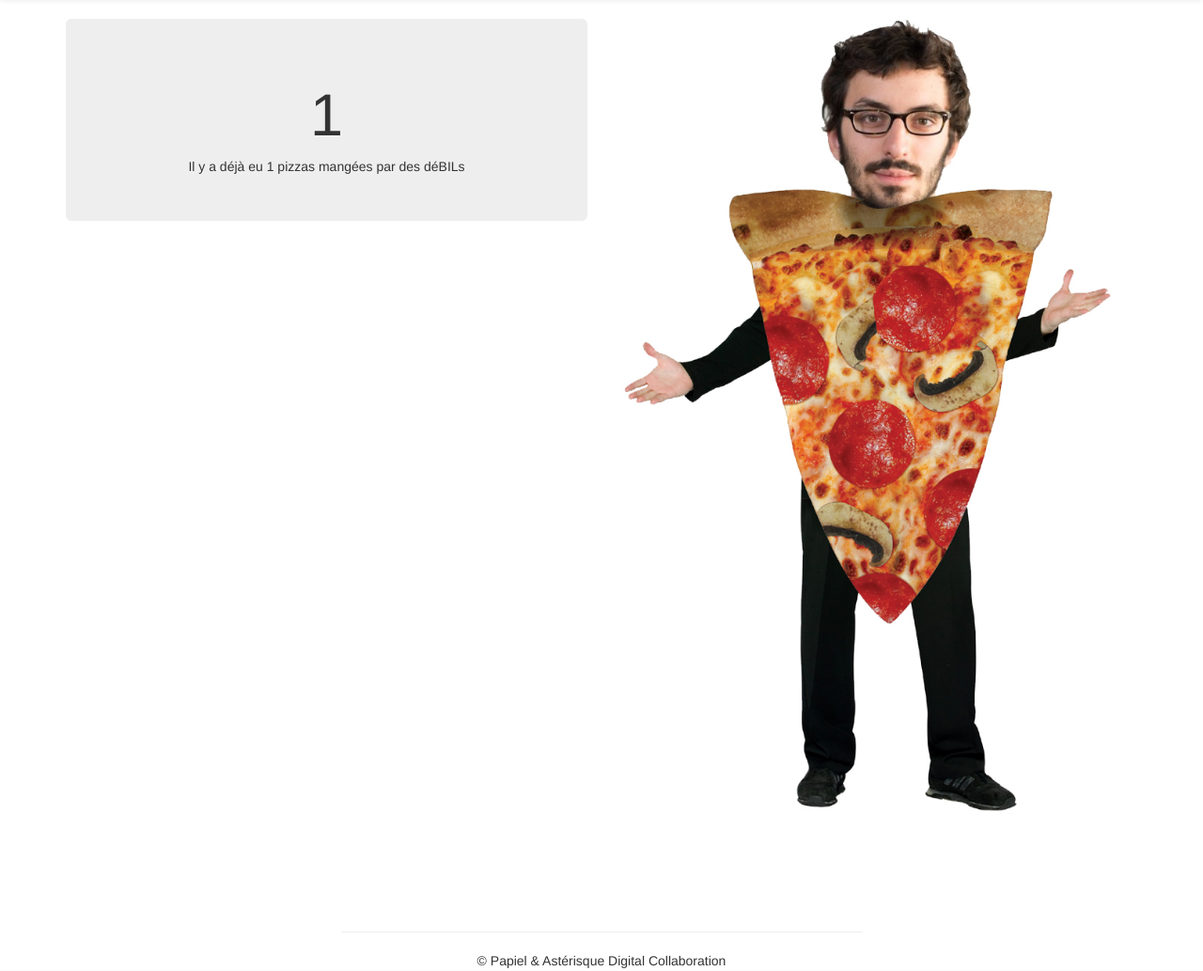
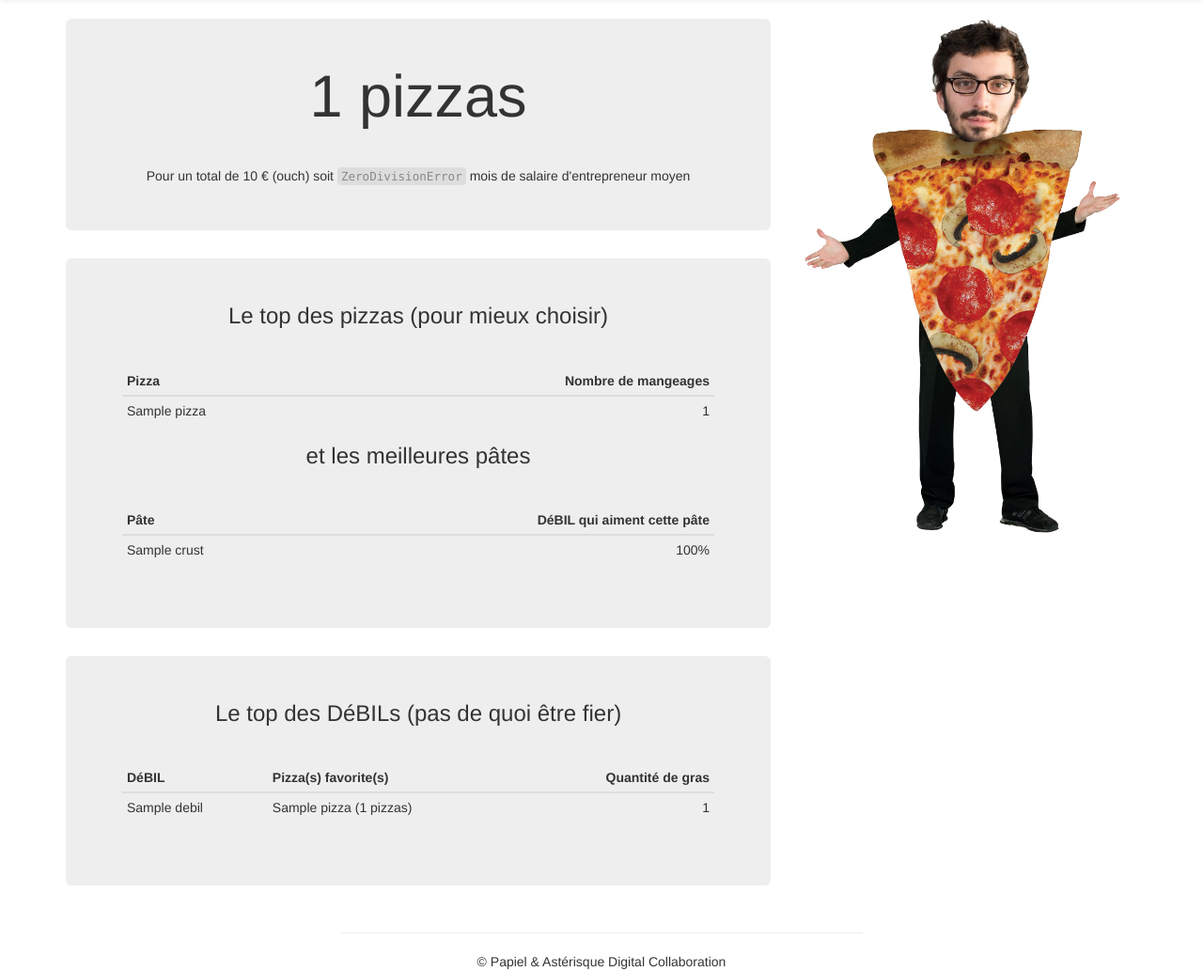
Before and after one commit to HackBil/jeudizza, a Django app: page / in a window 1280 px wide. Shown: the part 52-1085 px from the top of the page at 94% size. Run offline with Django 3.2, Linux system fonts and the light colour scheme; tables that the repository leaves empty hold one stand-in row (values such as "Sample post"); parts of the project's set-up code (start-up, migrations or seed data) failed here and were passed over; some libraries are stand-ins or nearby versions.

Commit message:
Add stats to the main page

```diff
--- a/orders/views.py
+++ b/orders/views.py
@@ -1,4 +1,5 @@
 from django.shortcuts import render
+from django.db.models import Count, Sum
 from orders.models import Order, PizzaOrder, Debil
 from orders.forms import PizzaOrderForm
 from orders.signals import INVITED_PREFIX
@@ -11,6 +12,24 @@ WALKERS = 2
 
 def home(request):
     pizza_count = PizzaOrder.objects.count()
+    top5_pizzas = PizzaOrder.objects.values('pizza__name').annotate(count=Count('pizza__name')).order_by("-count")[:5]
+    top5_debils = PizzaOrder.objects.values('debil__name').exclude(debil__name__startswith=INVITED_PREFIX).annotate(count=Count('debil__name')).order_by("-count")[:10]
+    top_crusts = PizzaOrder.objects.values('crust__name').annotate(count=Count('crust__name')).order_by("-count")
+    total_money = PizzaOrder.objects.all().aggregate(sum=Sum('pizza__price'))
+
+    for debil in top5_debils:
+        pizzas = PizzaOrder.objects.filter(debil__name=debil['debil__name']).values('pizza__name').annotate(count=Count('pizza__name')).order_by("-count")
+        favorite_pizzas = [pizza['pizza__name'] for pizza in pizzas if pizzas[0]['count'] == pizza['count']][:3]
+        comment = str(pizzas[0]['count'])
+        debil['favorite'] = ''
+        if len(favorite_pizzas) > 1:
+            comment += ' de chaque'
+            debil['favorite'] += ', '.join(favorite_pizzas[:-1]) + ' et '
+        else:
+            comment += ' pizzas'
+        debil['favorite'] += favorite_pizzas[-1]
+        debil['favorite'] += ' (' + comment + ')'
+
     return render(request, 'index.html', locals())
 
 
--- a/static/css/empty.css
+++ b/static/css/empty.css
@@ -1,3 +1,22 @@
 body{
 
 }
+
+.jumbotron h1,
+.jumbotron h2,
+.jumbotron h3,
+.jumbotron h4,
+.jumbotron h5,
+.jumbotron h6 {
+  margin-top: 0;
+  margin-bottom: 40px;
+}
+
+code.grayscale {
+  color: #888;
+  background-color: #ddd;
+}
+
+.joke:hover {
+  cursor: help;
+}
--- a/templates/index.html
+++ b/templates/index.html
@@ -4,13 +4,72 @@
 {% block content %}
 
 <div class="row">
-    <div class="col-sm-6">
+    <div class="col-md-8">
         <div class="jumbotron text-center">
-            <h1>{{ pizza_count }}</h1>
-            Il y a déjà eu {{ pizza_count }} pizzas mangées par des déBILs
+            <h1>{{ pizza_count }} pizzas</h1>
+            Pour un total de {{ total_money.sum|floatformat }} € (ouch) soit <code class="grayscale joke" title="Impossible de diviser {{ total_money.sum|floatformat }} € par 0 € !">ZeroDivisionError</code> mois de salaire d'entrepreneur moyen
         </div>
+        <div class="jumbotron">
+            <h3 class="text-center">Le top des pizzas (pour mieux choisir)</h3>
+            <table class="table table-condensed">
+              <thead>
+                <tr>
+                  <th>Pizza</th>
+                  <th class="text-right">Nombre de mangeages</th>
+                </tr>
+              </thead>
+              <tbody>
+              {% for pizza in top5_pizzas %}
+                <tr>
+                  <td>{{ pizza.pizza__name }}</td>
+                  <td class="text-right">{{ pizza.count }}</td>
+                </tr>
+              {% endfor %}
+              </tbody>
+            </table>
+            <h3 class="text-center">et les meilleures pâtes</h3>
+            <table class="table table-condensed">
+              <thead>
+                <tr>
+                  <th>Pâte</th>
+                  <th class="text-right">DéBIL qui aiment cette pâte</th>
+                </tr>
+              </thead>
+              <tbody>
+              {% for crust in top_crusts %}
+                <tr>
+                  <td>{{ crust.crust__name }}</td>
+                  <td class="text-right">{% widthratio crust.count pizza_count 100 %}%</td>
+                </tr>
+              {% endfor %}
+              </tbody>
+            </table>
+        </div>
+
+        <div class="jumbotron">
+            <h3 class="text-center">Le top des DéBILs (pas de quoi être fier)</h3>
+            <table class="table table-condensed">
+              <thead>
+                <tr>
+                  <th>DéBIL</th>
+                  <th>Pizza(s) favorite(s)</th>
+                  <th class="text-right">Quantité de gras</th>
+                </tr>
+              </thead>
+              <tbody>
+              {% for debil in top5_debils %}
+                <tr>
+                  <td>{{ debil.debil__name }}</td>
+                  <td>{{ debil.favorite }}</td>
+                  <td class="text-right">{{ debil.count }}</td>
+                </tr>
+              {% endfor %}
+              </tbody>
+            </table>
+        </div>
+
     </div>
-    <div class="col-sm-6">
+    <div class="col-md-4">
         <img src="/static/img/matthieu.jpg" width="100%"/>
     </div>
 <div>
```
